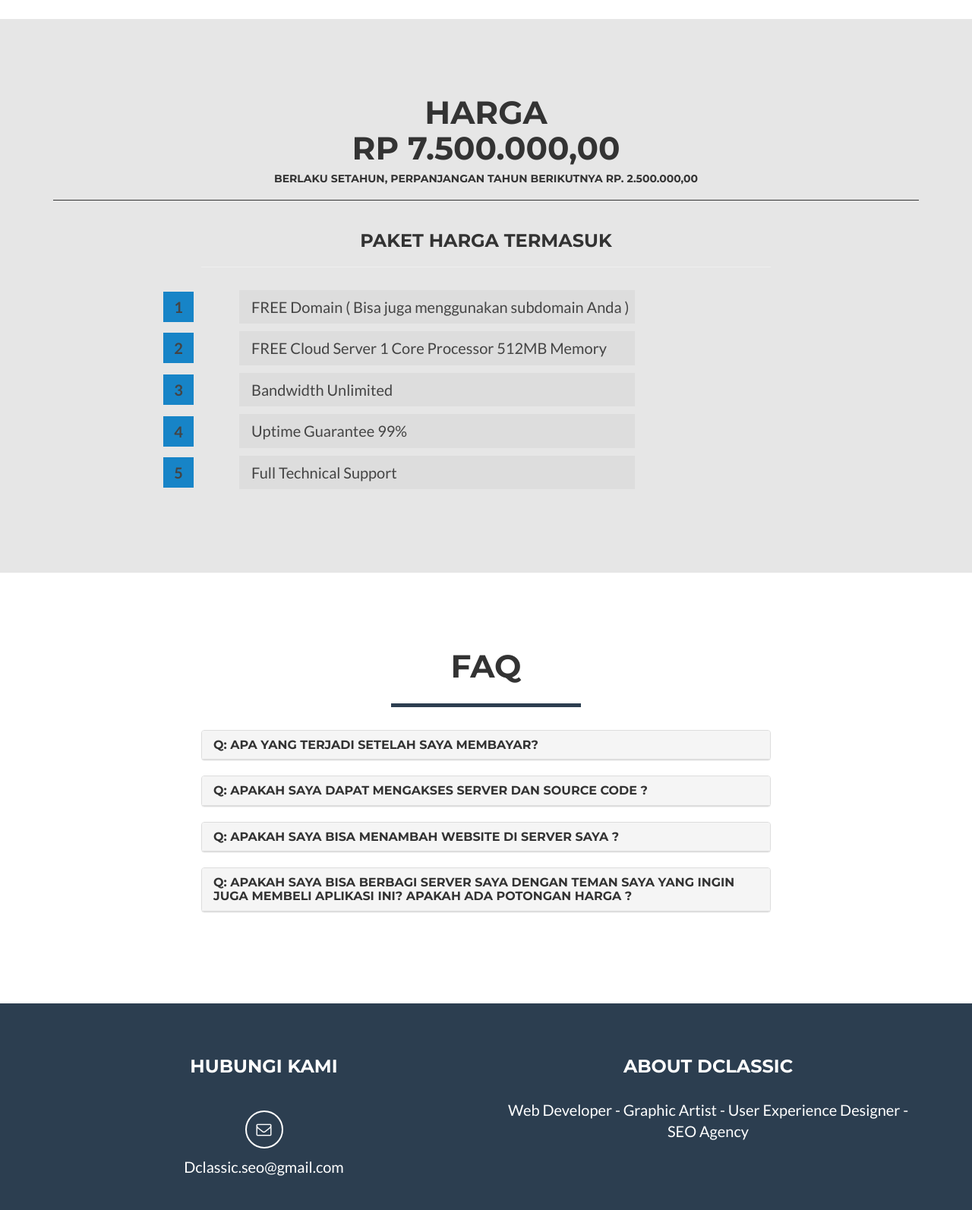
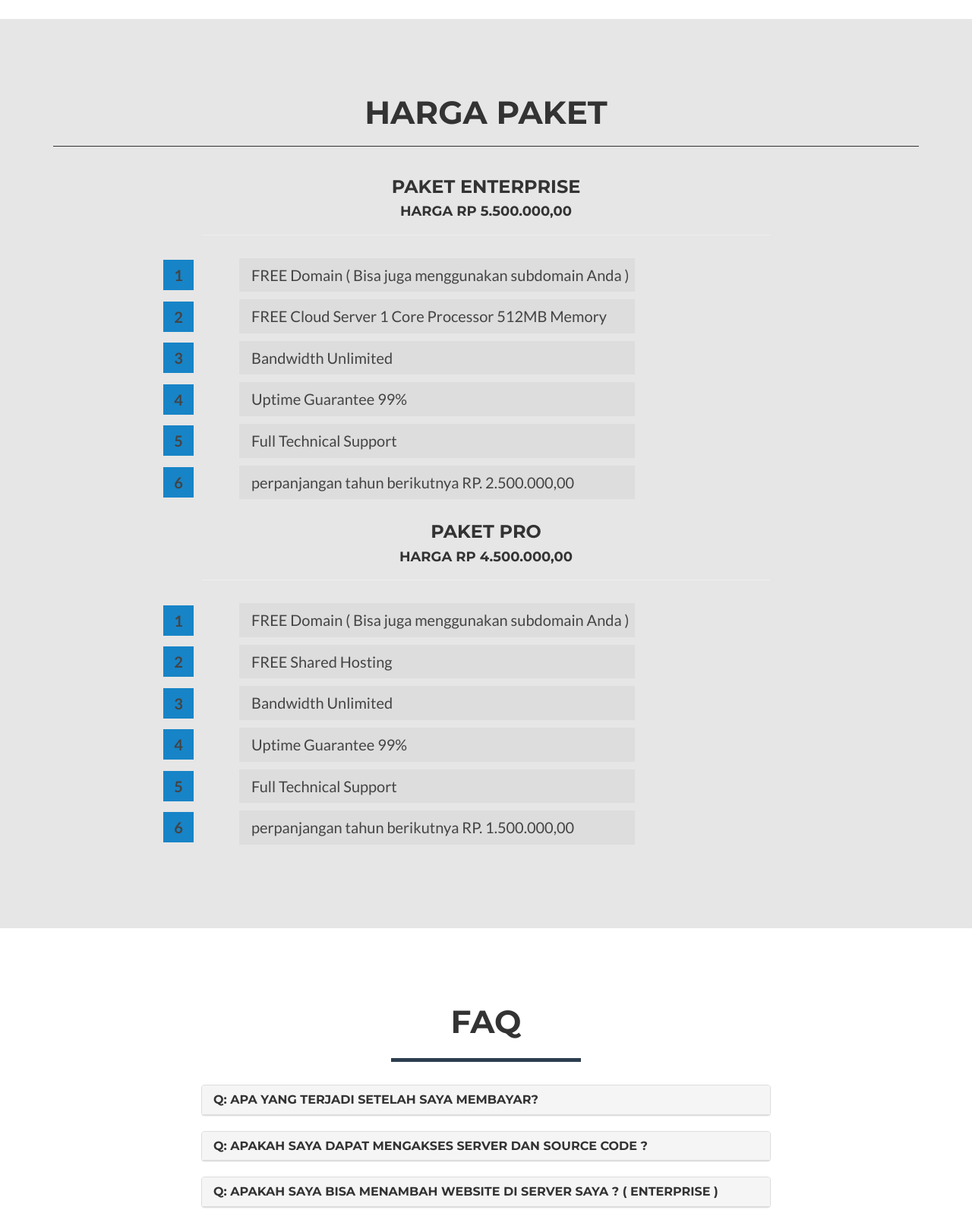
Before and after one commit to dclassic/dclassic.github.io, a plain HTML site: page index.html in a window 1280 px wide. Shown: the part 3380-4973 px from the top of the page at 76% size. Drawn offline with nearby package versions, Linux system fonts and the light colour scheme.

Commit message:
Update index.html

```diff
--- a/index.html
+++ b/index.html
@@ -181,7 +181,7 @@
                     <p>Dengan Sistem aplikasi berbasis web ini, Anda dapat mengetahui Aktifitas Kayawan Anda, Selain itu Anda dapat membuat laporan keuangan dengan lebih cepat dan efisien. Aplikasi ini memiliki banyak sekali fitur yang bermanfaat untuk bisnis Anda, serta dapat diakses kapan saja & di mana saja. Kembangkan bisnis Anda mulai sekarang dengan menggunakan aplikasi kami.</p>
                 </div>
 				  <div class="col-lg-8 col-lg-offset-2 text-center">
-                    <a href="#" class="btn btn-lg btn-outline" style="background:#2C3E50">
+                     <a href="http://dclassic.warungbioskop21.com/" class="btn btn-lg btn-outline" style="background:#2C3E50" target="_blank">
                         <i class="fa fa-laptop"></i> Live Demo
                     </a>
 
@@ -244,17 +244,17 @@
     </section>
 
 	<section class="success" id="harga">
-           <div class="container">
+             <div class="container">
             <div class="row">
                 <div class="col-lg-12 text-center">
-                    <h2>Harga<br>Rp 7.500.000,00</h2>
-					<h5 style="text-align:center">Berlaku Setahun, perpanjangan tahun berikutnya RP. 2.500.000,00</h5>
+                    <h2>Harga Paket</h2>
                     <hr class="star-light2">
                 </div>
             </div>
             <div class="row">
                 <div class="col-lg-8 col-lg-offset-2">
-				<h3 style="text-align:center">Paket Harga Termasuk</h3>
+				<h3 style="text-align:center">Paket  Enterprise</h3>
+				<h4 style="text-align:center">Harga Rp 5.500.000,00</h4>
 				<hr>
 				<table border=0 class="rectangle-list">
         <tr>
@@ -265,6 +265,26 @@
 			<li><p>Bandwidth Unlimited</p></li>
 			<li><p>Uptime Guarantee	99%</p></li>
             <li><p>Full Technical Support</p></li>
+			<li><p>perpanjangan tahun berikutnya RP. 2.500.000,00</p></li>
+            </ol>
+            </td>
+        </tr>
+    </table>
+				</div>
+				 <div class="col-lg-8 col-lg-offset-2">
+				<h3 style="text-align:center">Paket PRO</h3>
+				<h4 style="text-align:center">Harga Rp 4.500.000,00</h4>
+				<hr>
+				<table border=0 class="rectangle-list">
+        <tr>
+            <td>
+            <ol>
+			<li><p>FREE Domain ( Bisa juga menggunakan subdomain Anda )</p></li>
+			<li><p>FREE Shared Hosting</p></li>
+			<li><p>Bandwidth Unlimited</p></li>
+			<li><p>Uptime Guarantee	99%</p></li>
+            <li><p>Full Technical Support</p></li>
+			<li><p>perpanjangan tahun berikutnya RP. 1.500.000,00</p></li>
             </ol>
             </td>
         </tr>
@@ -317,7 +337,7 @@
 		<div class="panel panel-default ">
             <div class="panel-heading accordion-toggle collapsed question-toggle" data-toggle="collapse" data-parent="#faqAccordion" data-target="#question2">
                  <h4 class="panel-title">
-                    <a href="javascript:void(0)" class="ing">Q: Apakah saya bisa menambah website di server saya ?</a>
+                    <a href="javascript:void(0)" class="ing">Q: Apakah saya bisa menambah website di server saya ? ( Enterprise )</a>
 				</h4>
 
             </div>
@@ -337,7 +357,7 @@
 		<div class="panel panel-default ">
             <div class="panel-heading accordion-toggle collapsed question-toggle" data-toggle="collapse" data-parent="#faqAccordion" data-target="#question3">
                  <h4 class="panel-title">
-                    <a href="javascript:void(0)" class="ing">Q: Apakah saya bisa berbagi server saya dengan teman saya yang ingin juga membeli aplikasi ini? Apakah ada potongan harga ?</a>
+                    <a href="javascript:void(0)" class="ing">Q: Apakah saya bisa berbagi server saya dengan teman saya yang ingin juga membeli aplikasi ini? Apakah ada potongan harga ?  ( Enterprise )</a>
 				</h4>
 
             </div>
```
